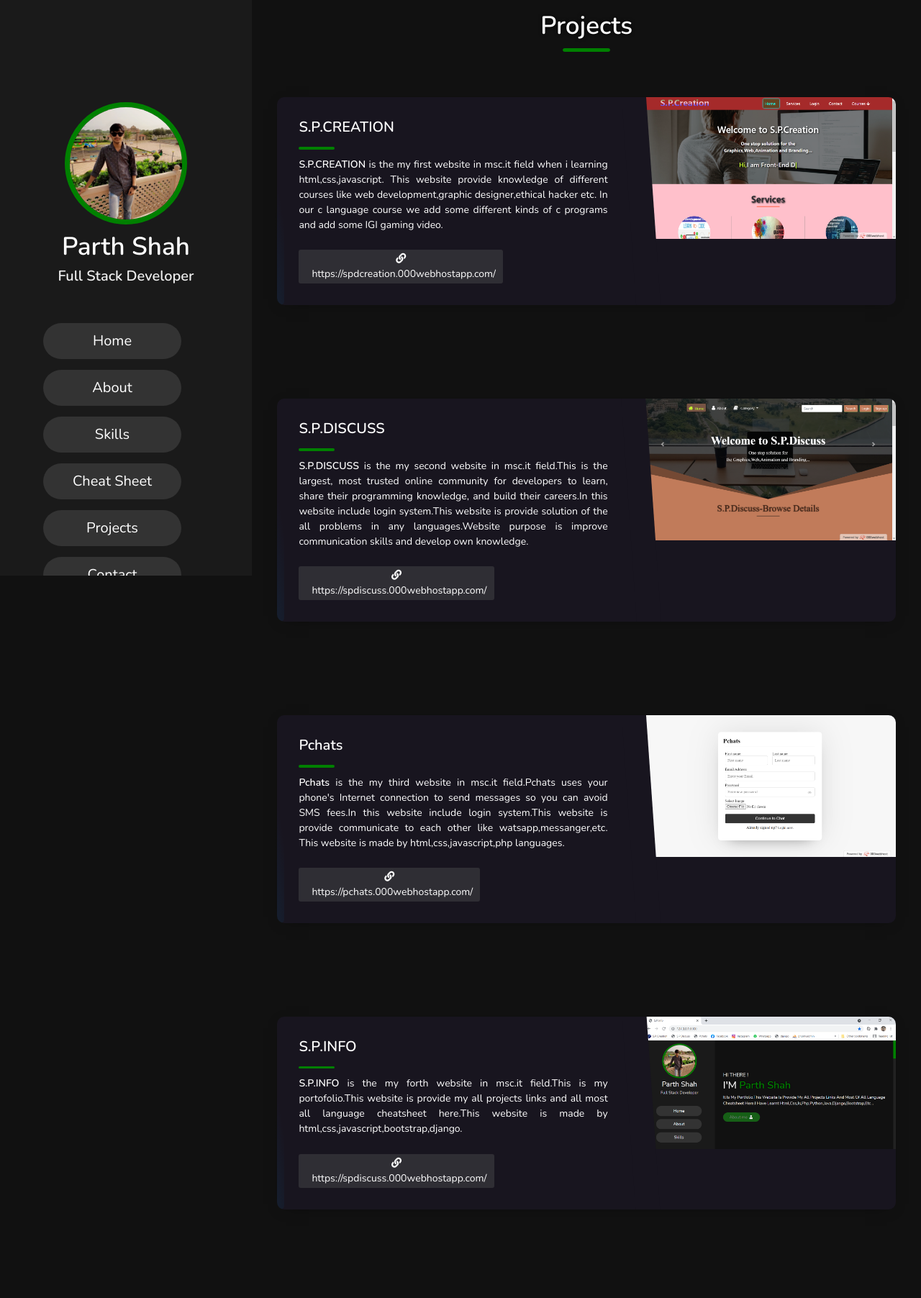
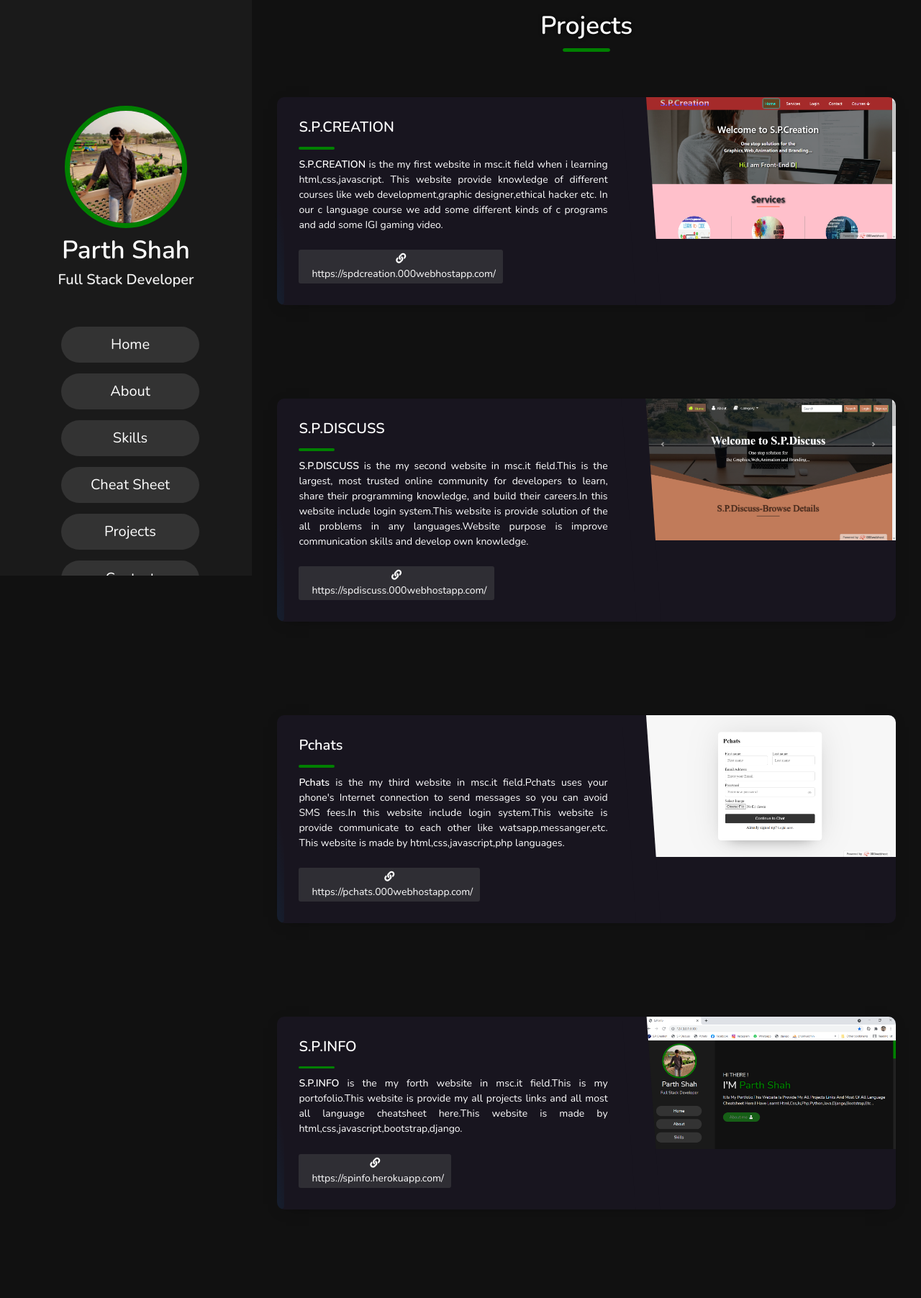
Before and after one commit to Parthshah308/spinformation, a Django app: page /projects in a window 1280 px wide. Shown: the whole page at 72% size. Run offline with Django 3.2, Linux system fonts and the light colour scheme.

Commit message:
sidebar updated

```diff
--- a/templates/project.html
+++ b/templates/project.html
@@ -96,7 +96,7 @@
           <div class="postcard__bar"></div>
           <div class="postcard__preview-txt" style="text-transform:none;"><b>S.P.INFO</b> is the my forth website in msc.it field.This is my portofolio.This website is provide my all projects links and all most all language cheatsheet here.This website is made by html,css,javascript,bootstrap,django. </div>
           <ul class="postcard__tagbox">
-            <li class="tag__item "><i class="fas fa-link "></i>             <a href="https://spdiscuss.000webhostapp.com/" target="_blank"style="margin-left:8px;text-transform:none;">https://spdiscuss.000webhostapp.com/</a></li>
+            <li class="tag__item "><i class="fas fa-link "></i>             <a href="https://spinfo.herokuapp.com/" target="_blank"style="margin-left:8px;text-transform:none;">https://spinfo.herokuapp.com/</a></li>
 
           </ul>
         </div>
--- a/templates/upbase.html
+++ b/templates/upbase.html
@@ -121,6 +121,7 @@ h5.modal-title{
 }
 ul{
   width:200px;
+  margin:auto;
 }
 li{
   text-align: center;
```
